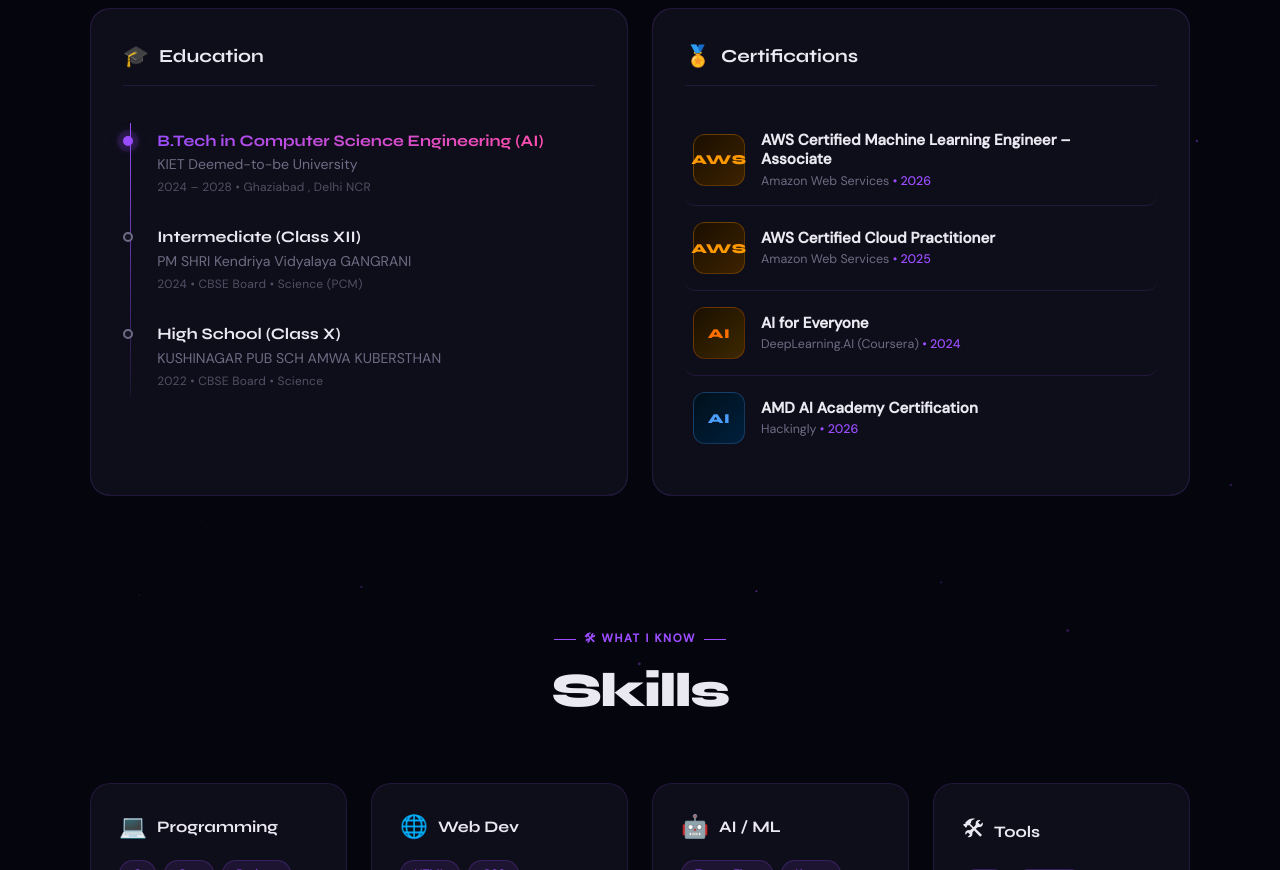
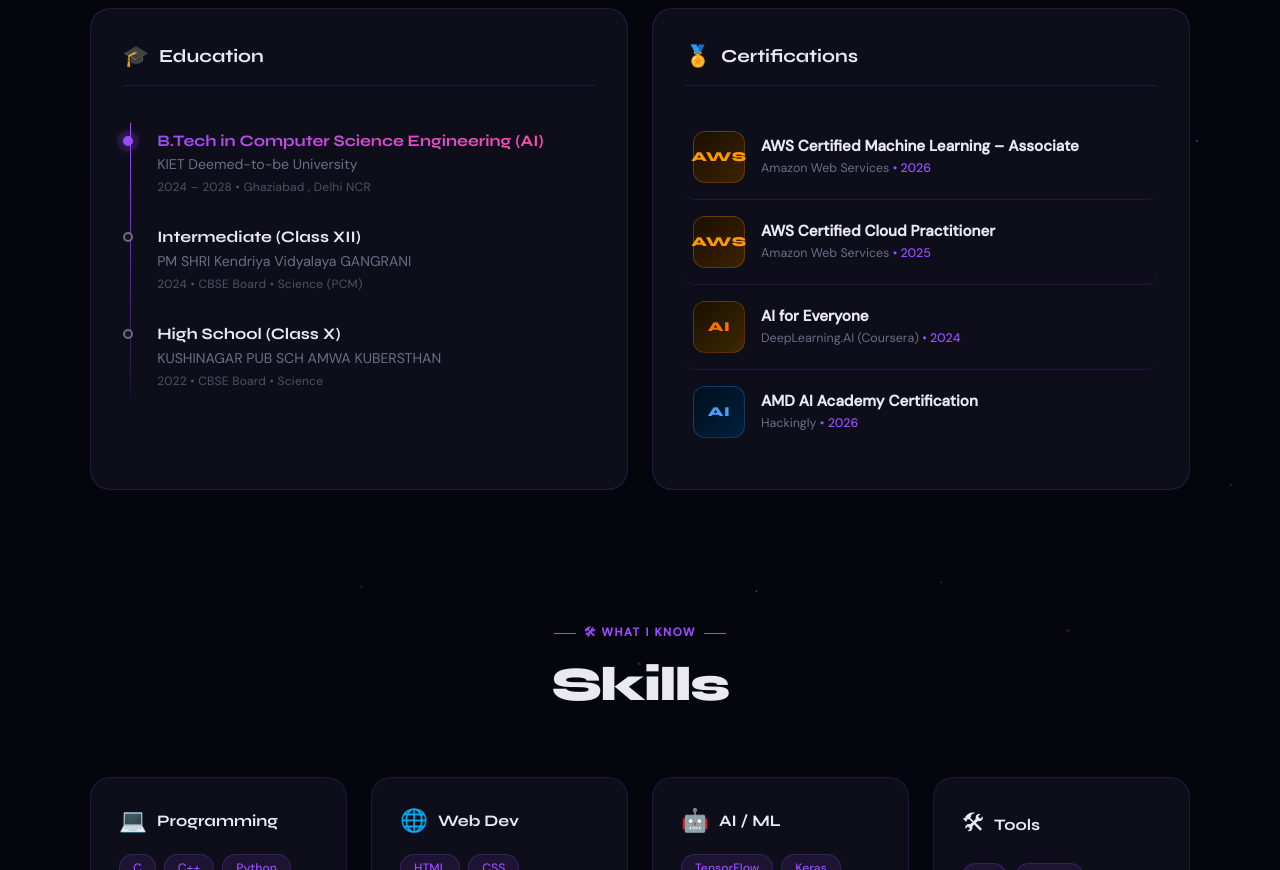
Before and after one commit to alokxkh/my-portfolio, a React (Vite) app in the folder frontend/: page / in a window 1280 px wide. Shown: the part 1720-2590 px from the top of the page. Built offline with nearby package versions, Linux system fonts and the light colour scheme.

Commit message:
fix issues in certifications

```diff
--- a/frontend/src/App.jsx
+++ b/frontend/src/App.jsx
@@ -439,7 +439,7 @@
                     badge: 'AWS',
                     color: '#FF9900',
                     bg: 'linear-gradient(135deg,#1a0f00,#3d2200)',
-                    name: 'AWS Certified Machine Learning Engineer – Associate',
+                    name: 'AWS Certified Machine Learning – Associate',
                     issuer: 'Amazon Web Services',
                     year: '2026',
                   },
```
